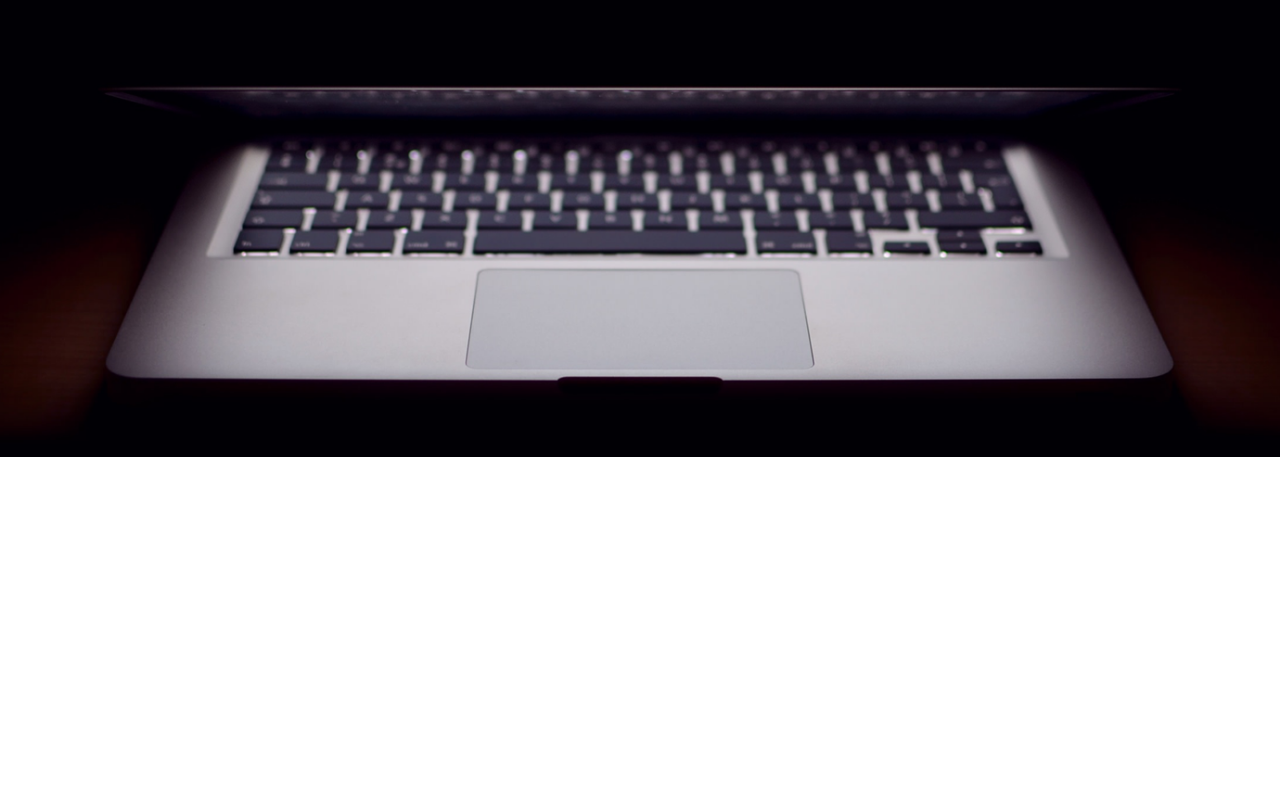
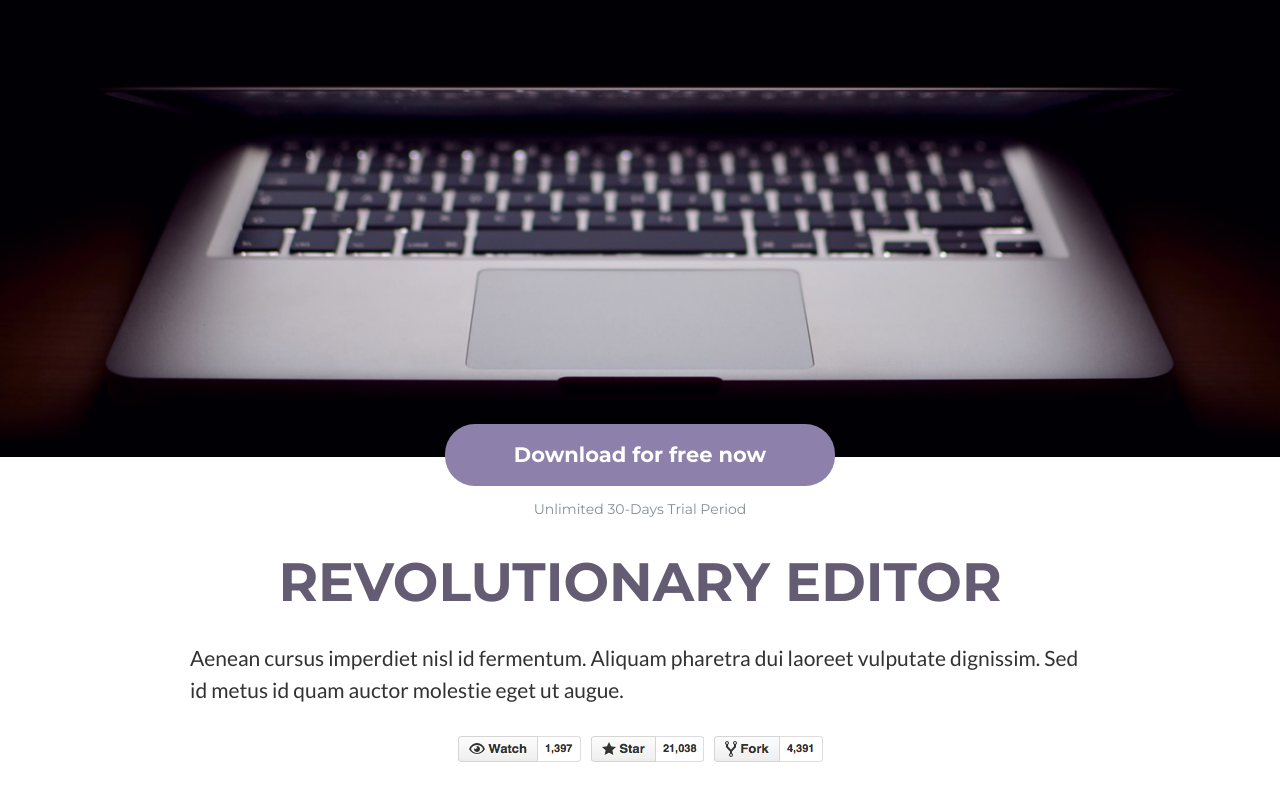
Before and after one commit to bbehrang/Step_Forkio, a website: page index.html in a window 1280 px wide. Shown: the part 344-1156 px from the top of the page. Before the commit the page ends 801 px from the top, so only its background shows below. Drawn offline with nearby package versions, Linux system fonts and the light colour scheme; files that its build step writes are made by us from their sources; files whose address does not match are found by name.

Commit message:
Created present block

```diff
--- a/index.html
+++ b/index.html
@@ -36,5 +36,19 @@
             </div>
         </div>
     </section>
+    <section class="present">
+        <div class="wrap">
+            <div class="topButtonBlock">
+                <button class="present__button">Download for free now</button>
+                <h4 class="present__subtitle">Unlimited 30-Days Trial Period</h4>
+            </div>
+            <div class="present-content">
+                <h1 class="present-content__title">Revolutionary editor</h1>
+                <h2 class="present-content__subtitle">Aenean cursus imperdiet nisl id fermentum. Aliquam pharetra dui laoreet vulputate dignissim. Sed id metus id quam auctor molestie eget ut augue.
+                </h2>
+                <img src="src/img/github_buttons.png" alt="" class="present-content__gitButtons">
+            </div>
+        </div>
+    </section>
 </body>
 </html>
--- a/src/scss/sections/header/header.scss
+++ b/src/scss/sections/header/header.scss
@@ -4,6 +4,7 @@
   background-position: center;
   background-size: cover;
   background-repeat: no-repeat;
+
 }
 .wrap {
 
--- /dev/null
+++ b/src/scss/sections/present/present.scss
@@ -0,0 +1,61 @@
+.topButtonBlock {
+  display: flex;
+  justify-content: center;
+  align-items: center;
+  flex-direction: column;
+  position: relative;
+  z-index: 1;
+  margin: -33px 0 55px;
+  text-align: center;
+  font-size: 1.4rem;
+  line-height: 1.28571428;
+}
+.present-content {
+  display: flex;
+  justify-content: center;
+  align-items: center;
+  flex-direction: column;
+}
+.present__button {
+  margin: 0 0 16px;
+  height: 62px;
+  padding: 17px;
+  min-width: 390px;
+  color: #fff;
+  background-color: #8d81ac;
+  border: none;
+  border-radius: 30px;
+  font-family: Montserrat, sans-serif;
+  font-size: 21px;
+  font-weight: 700;
+  line-height: 20.45px;
+  outline: none;
+  cursor: pointer;
+}
+.present__subtitle{
+  color: #848e97;
+  font-family: Montserrat, sans-serif;
+  font-size: 14px;
+  font-weight: 400;
+  line-height: 15px;
+}
+.present-content__title{
+  color: #635c73;
+  font-family: Montserrat,sans-serif;
+  font-size: 54px;
+  font-weight: 700;
+  line-height: 20.45px;
+  text-transform: uppercase;
+}
+.present-content__subtitle{
+  padding-top: 50px;
+  max-width: 900px;
+  color: #323232;
+  font-family: Lato, sans-serif;
+  font-size: 21px;
+  font-weight: 400;
+  line-height: 32px;
+}
+.present-content__gitButtons {
+  padding: 30px 0 50px;
+}
--- a/src/scss/sections/sections.scss
+++ b/src/scss/sections/sections.scss
@@ -1,2 +1,6 @@
 @import "header/header";
 @import "navbar/navbar";
+@import "present/present";
+@import "features/features";
+@import "testimonials/testimonials";
+@import "pricing/pricing";
```
Also changed, not shown: src/img/github_buttons.png (added), src/scss/sections/features/features.scss (added), src/scss/sections/pricing/pricing.scss (added), src/scss/sections/testimonials/testimonials.scss (added).
